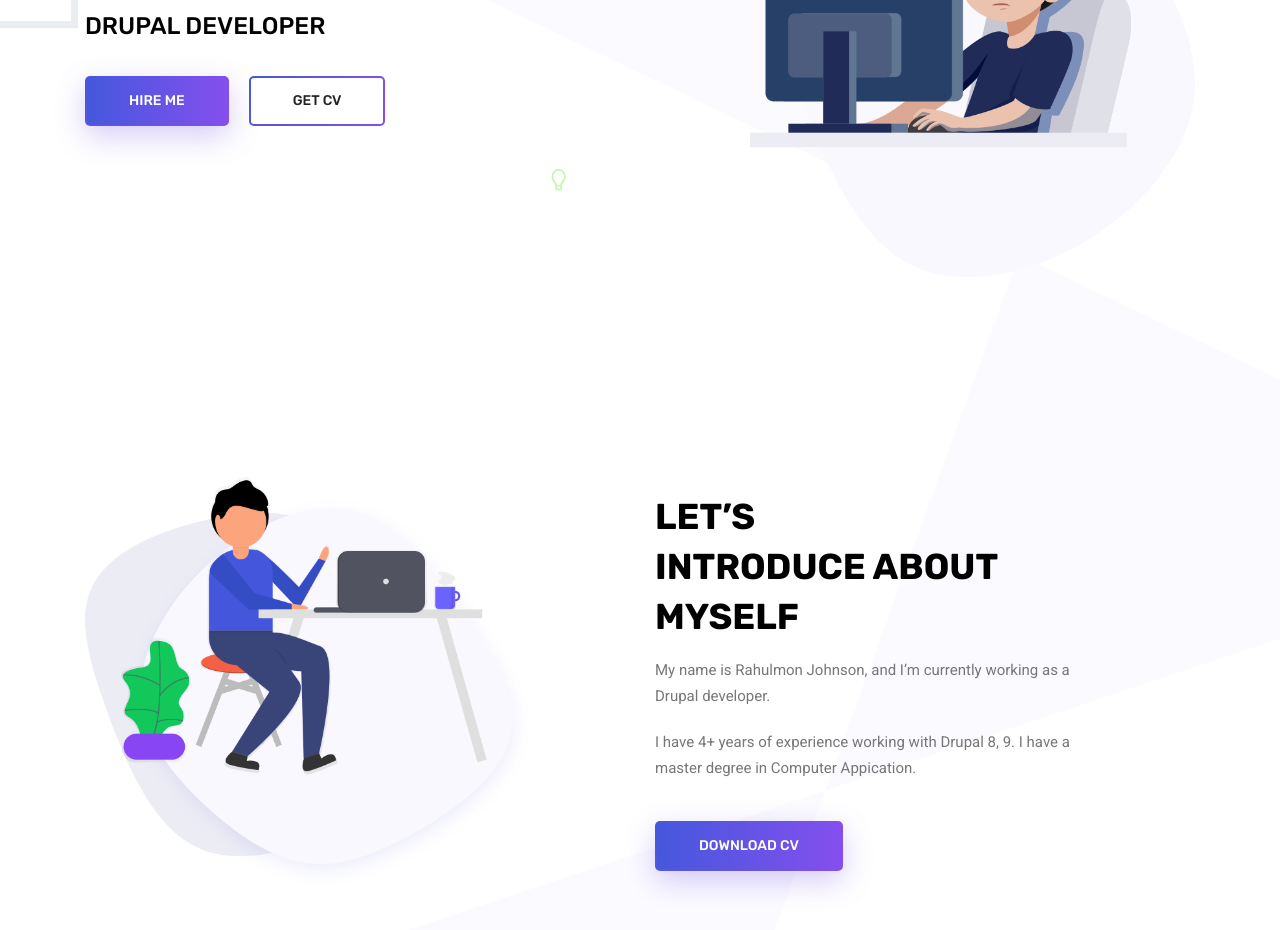
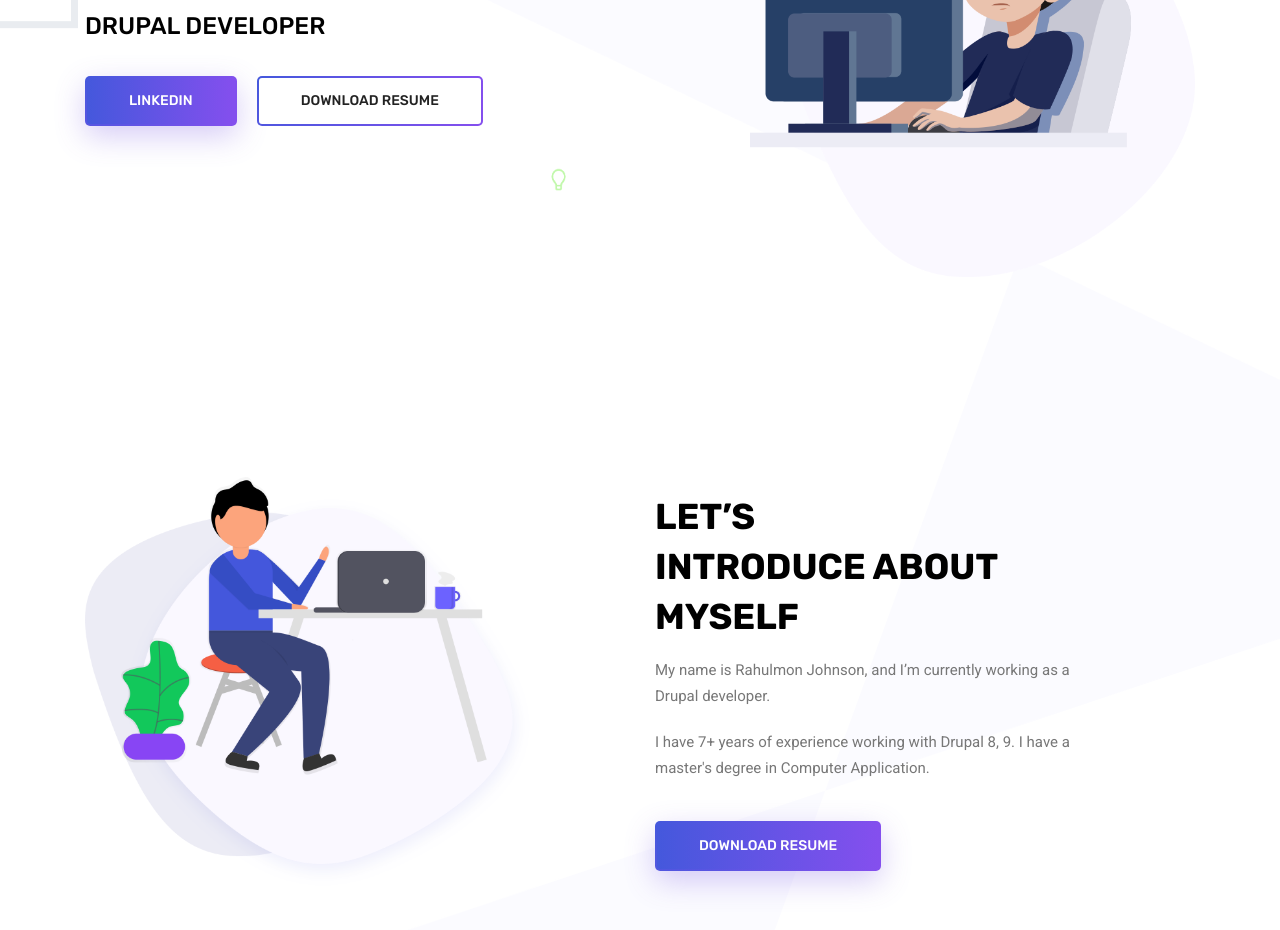
Before and after one commit to rahulmonjohns/portfolio, a plain HTML site: page index.html in a window 1280 px wide. Shown: the part 352-1282 px from the top of the page. Drawn offline with Linux system fonts and the light colour scheme; some packages are replaced by stand-ins of ours; files whose address does not match are found by name.

Commit message:
Update index.html

```diff
--- a/index.html
+++ b/index.html
@@ -77,8 +77,8 @@
 							<h1 class="text-uppercase"></h1>
 							<h5 class="text-uppercase">Drupal developer</h5>
 							<div class="d-flex align-items-center">
-								<a class="primary_btn" href="https://www.linkedin.com/in/rahulmon-johnson" target="_blank"><span>Hire Me</span></a>
-								<a class="primary_btn tr-bg" href="/portfolio/rahul_resume.pdf" target="_blank"><span>Get CV</span></a>
+								<a class="primary_btn" href="https://www.linkedin.com/in/rahulmon-johnson" target="_blank"><span>LinkedIn</span></a>
+								<a class="primary_btn tr-bg" href="/portfolio/rahul_resume.pdf" target="_blank"><span>Download Resume</span></a>
 							</div>
 						</div>
 					</div>
@@ -111,10 +111,25 @@
 						<p>
 							My name is Rahulmon Johnson, and I’m currently working as a Drupal developer.
 						</p>
-						<p>
-							I have 4+ years of experience working with Drupal 8, 9. I have a master degree in Computer Appication.
-						</p>
-						<a class="primary_btn" href="/portfolio/rahul_resume.pdf" target="_blank"><span>Download CV</span></a>
+						<p id="experience"></p>
+
+<script>
+  const joinDate = new Date('2018-02-01');
+  const today = new Date();
+
+  let years = today.getFullYear() - joinDate.getFullYear();
+  const m = today.getMonth() - joinDate.getMonth();
+
+  // Adjust if the current month/day is before the join month/day
+  if (m < 0 || (m === 0 && today.getDate() < joinDate.getDate())) {
+    years--;
+  }
+
+  document.getElementById("experience").innerHTML =
+    `I have ${years}+ years of experience working with Drupal 8, 9. I have a master's degree in Computer Application.`;
+</script>
+
+						<a class="primary_btn" href="/portfolio/rahul_resume.pdf" target="_blank"><span>Download Resume</span></a>
 
 					</div>
 				</div>
```
